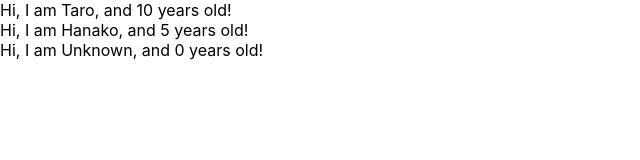
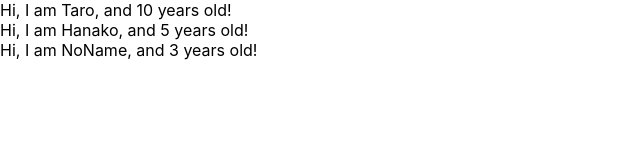
Before and after one commit to dashimaki929/react-redux-crud-application, a React (Create React App) app: page / in a window 1280 px wide. Shown: the top 160 px of the page, without its empty margins (0-640 px from the left). Built offline with nearby package versions, Linux system fonts and the light colour scheme.

Commit message:
learn prop-types

```diff
--- a/src/App.js
+++ b/src/App.js
@@ -1,10 +1,11 @@
 import React from "react";
+import PropTypes from "prop-types";
 
 const App = () => {
   const profiles = [
     { name: "Taro", age: 10 },
     { name: "Hanako", age: 5 },
-    {  },
+    { name: "NoName", age: 3 }
   ];
 
   return (
@@ -24,9 +25,9 @@ const User = props => {
   );
 };
 
-User.defaultProps = {
-  name: "Unknown",
-  age: 0
+User.propTypes = {
+  name: PropTypes.string,
+  age: PropTypes.number.isRequired
 };
 
 export default App;
```
